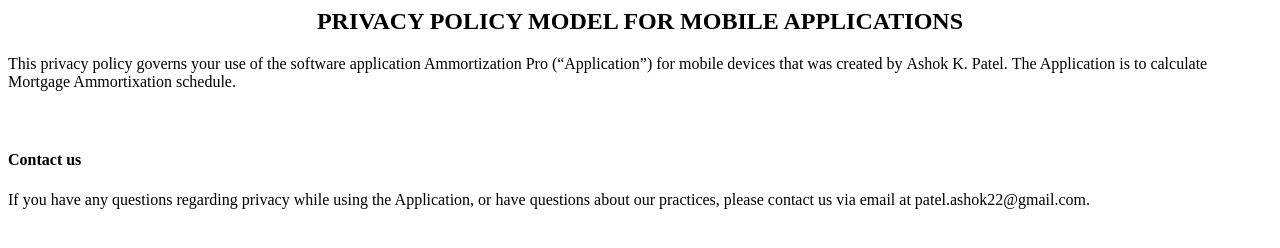
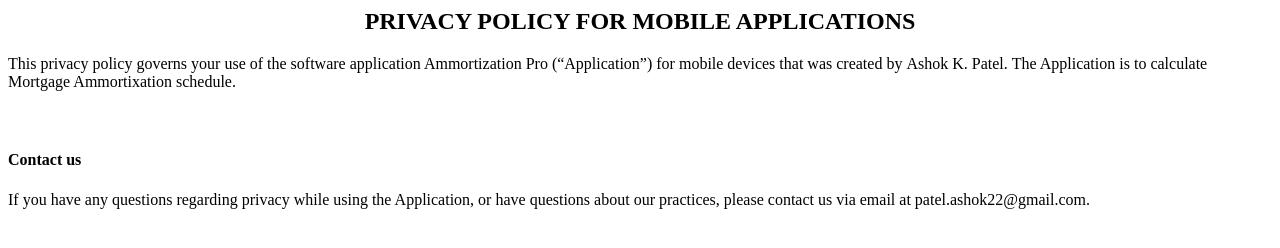
Before and after one commit to apgit/amortpro, a plain HTML site: page index.html in a window 1280 px wide. Drawn offline with Linux system fonts and the light colour scheme.

Commit message:
Update index.html

```diff
--- a/index.html
+++ b/index.html
@@ -1,4 +1,4 @@
-<h2 style="text-align: center;">PRIVACY POLICY MODEL FOR MOBILE APPLICATIONS</h2>
+<h2 style="text-align: center;">PRIVACY POLICY FOR MOBILE APPLICATIONS</h2>
 <p></p>
 <p>This privacy policy governs your use of the software application Ammortization Pro (“Application”) for mobile devices that was created by&nbsp;Ashok K. Patel.&nbsp;The Application is&nbsp;to calculate Mortgage Ammortixation schedule.&nbsp;</p>
 <h4>&nbsp;</h4>
```
